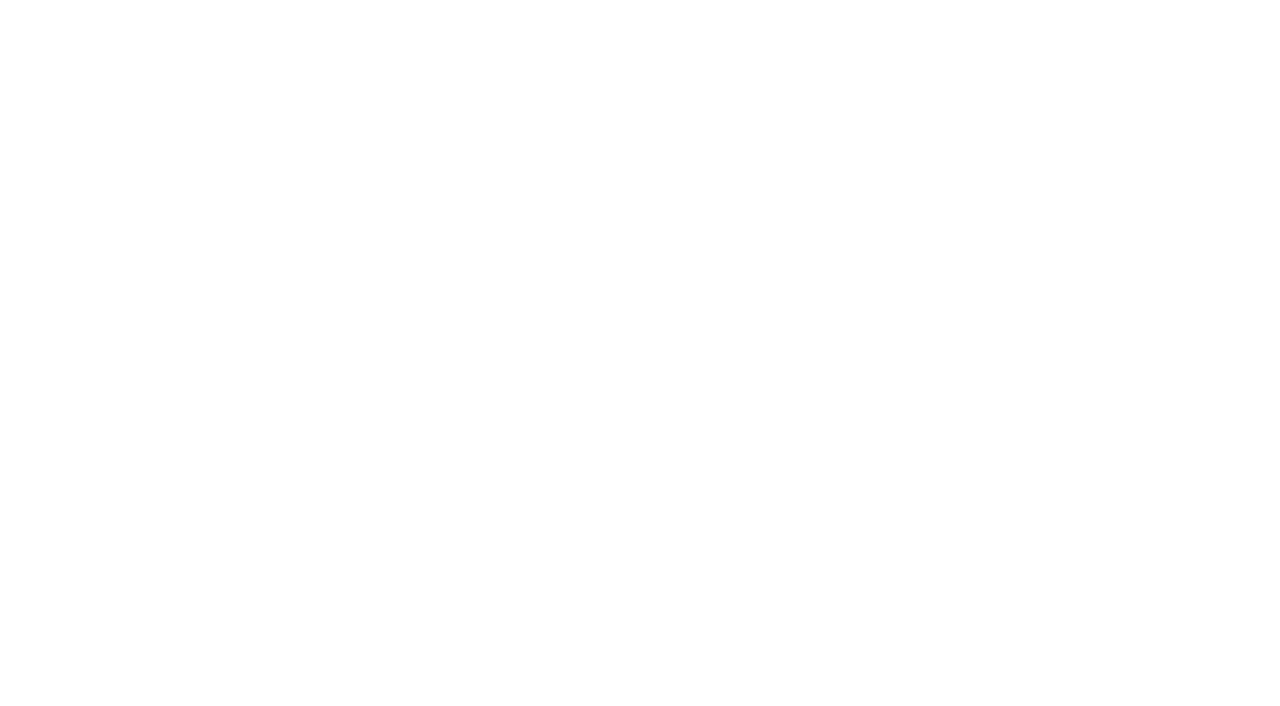
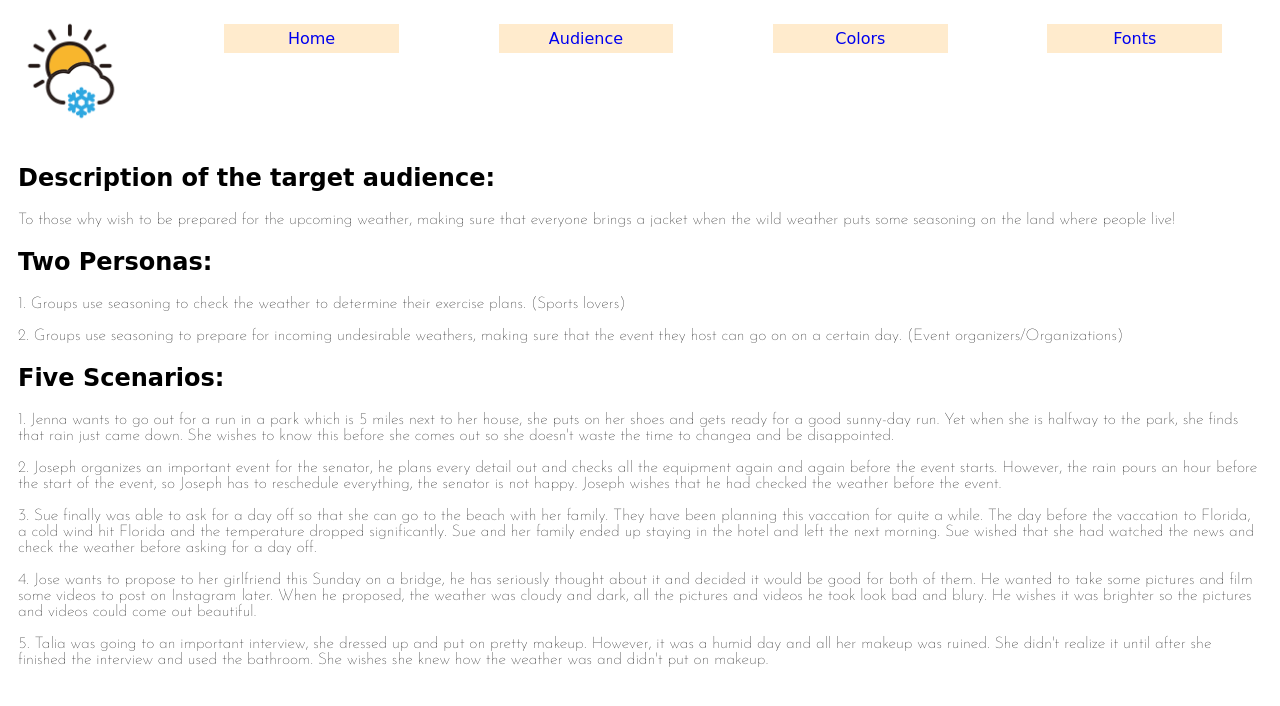
Before and after one commit to Jacksonckc/Web-Apps, a plain HTML site: page Lesson3/target-audience.html in a window 1280 px wide. Drawn offline with Linux system fonts and the light colour scheme; a web font is replaced by a local one.

Commit message:
Weather site

```diff
--- a/Lesson3/index.css
+++ b/Lesson3/style.css
@@ -1,3 +1,18 @@
+
+/* General */
+@import url('https://fonts.googleapis.com/css2?family=Ephesis&family=Josefin+Sans:ital,wght@0,100;1,400&display=swap');
+
+body {
+    display: flex;
+    flex-direction: column;
+    font-family: 'Ephesis', cursive;
+
+}
+
+p {
+    font-family: 'Josefin Sans', sans-serif;
+}
+
 #icon {
     float: left;
     width: 10%;
@@ -24,14 +39,26 @@ menu>li a:hover {
     color: black;
 }
 
+main {
+    padding: 10px;
+}
+
+/* Colors */
+#hue {
+    width: 100%;
+}
+
 @media screen and (max-width: 450px) {
 
     #icon {
         float: none;
         display: block;
+        width: 50%;
+        margin: auto;
     }
     menu {
         display: block;
+        padding-left: 0;
     }
     menu>li {
         margin: 3px;
--- a/Lesson3/target-audience.html
+++ b/Lesson3/target-audience.html
@@ -1,12 +1,77 @@
 <!DOCTYPE html>
 <html lang="en">
-<head>
-    <meta charset="UTF-8">
-    <meta http-equiv="X-UA-Compatible" content="IE=edge">
-    <meta name="viewport" content="width=device-width, initial-scale=1.0">
+  <head>
+    <meta charset="UTF-8" />
+    <meta http-equiv="X-UA-Compatible" content="IE=edge" />
+    <meta name="viewport" content="width=device-width, initial-scale=1.0" />
+    <link rel="stylesheet" href="./style.css">
     <title>Target Audience</title>
-</head>
-<body>
+  </head>
+  <body>
+    <header>
+      <img src="./image/Seasoning-icon.png" alt="Icon" id="icon" />
+      <menu>
+        <li><a href=".">Home</a></li>
+        <li><a href="./target-audience.html">Audience</a></li>
+        <li><a href="color-scheme.html">Colors</a></li>
+        <li><a href="typography.html">Fonts</a></li>
+      </menu>
+    </header>
 
-</body>
+    <main>
+      <h2>Description of the target audience:</h2>
+      <p>
+        To those why wish to be prepared for the upcoming weather, making sure
+        that everyone brings a jacket when the wild weather puts some seasoning
+        on the land where people live!
+      </p>
+
+      <h2>Two Personas:</h2>
+      <p>
+        1. Groups use seasoning to check the weather to determine their exercise
+        plans. (Sports lovers)
+        <br /><br />
+        2. Groups use seasoning to prepare for incoming undesirable weathers,
+        making sure that the event they host can go on on a certain day. (Event
+        organizers/Organizations)
+      </p>
+
+      <h2>Five Scenarios:</h2>
+      <p>
+        1. Jenna wants to go out for a run in a park which is 5 miles next to
+        her house, she puts on her shoes and gets ready for a good sunny-day
+        run. Yet when she is halfway to the park, she finds that rain just came
+        down. She wishes to know this before she comes out so she doesn't waste
+        the time to changea and be disappointed.
+        <br /><br />
+        2. Joseph organizes an important event for the senator, he plans every
+        detail out and checks all the equipment again and again before the event
+        starts. However, the rain pours an hour before the start of the event,
+        so Joseph has to reschedule everything, the senator is not happy. Joseph
+        wishes that he had checked the weather before the event.
+        <br /><br />
+        3. Sue finally was able to ask for a day off so that she can go to the
+        beach with her family. They have been planning this vaccation for quite
+        a while. The day before the vaccation to Florida, a cold wind hit
+        Florida and the temperature dropped significantly. Sue and her family
+        ended up staying in the hotel and left the next morning. Sue wished that
+        she had watched the news and check the weather before asking for a day
+        off.
+        <br /><br />
+        4. Jose wants to propose to her girlfriend this Sunday on a bridge, he
+        has seriously thought about it and decided it would be good for both of
+        them. He wanted to take some pictures and film some videos to post on
+        Instagram later. When he proposed, the weather was cloudy and dark, all
+        the pictures and videos he took look bad and blury. He wishes it was
+        brighter so the pictures and videos could come out beautiful.
+        <br /><br />
+        5. Talia was going to an important interview, she dressed up and put on
+        pretty makeup. However, it was a humid day and all her makeup was
+        ruined. She didn't realize it until after she finished the interview and
+        used the bathroom. She wishes she knew how the weather was and didn't
+        put on makeup.
+
+      </p>
+    </main>
+  </body>
 </html>
```
Also changed, not shown: Lesson3/color-scheme.html (+22 -2 lines), Lesson3/index.html (+14 -1 lines), Lesson3/typography.html (+21 -2 lines), Lesson3/image/Hue.png (added).
